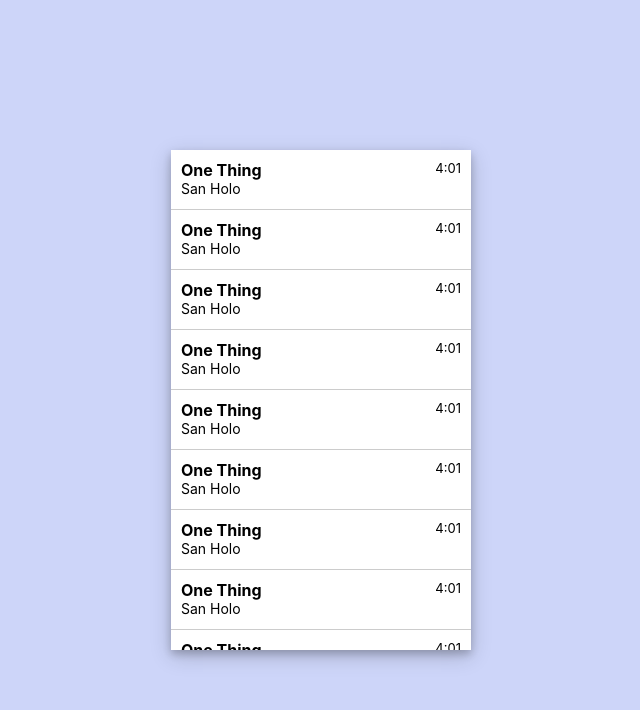
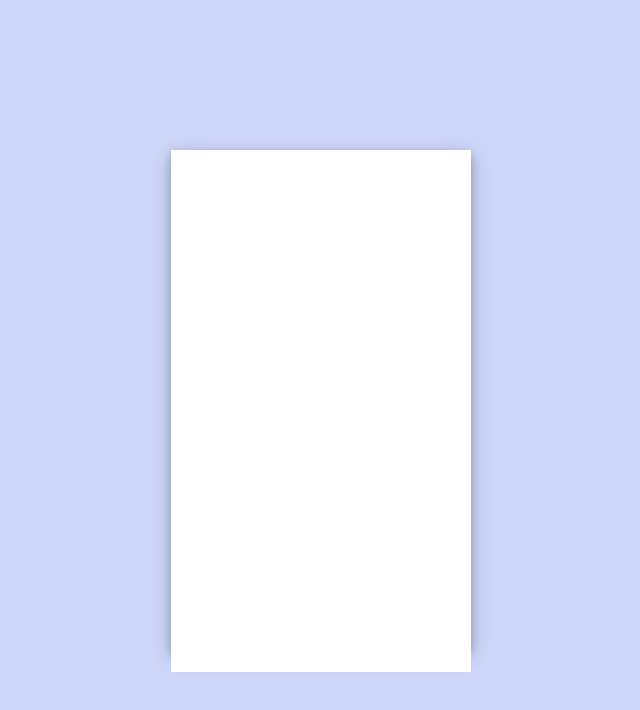
Before and after one commit to knaman2609/moosic, a React (Create React App) app: page / in a window 1280 px wide. Both pictures are taken after a click on the picture 697 px from the left and 550 px from the top of the page. Shown: the top 710 px of the page, without its empty margins (319-959 px from the left). Built offline with nearby package versions, Linux system fonts and the light colour scheme.

Commit message:
file read and play pause added

```diff
--- a/src/App.css
+++ b/src/App.css
@@ -21,7 +21,7 @@
     position: absolute;
     width: 300px;
     height: 500px;
-    background: #ffccff;
+    background: #42486e;
     box-shadow: 0 4px 8px 0 rgba(0, 0, 0, 0.2), 0 6px 20px 0 rgba(0, 0, 0, 0.19);
 }
 
@@ -39,6 +39,7 @@
     font-size: 20px;
     font-weight: bold;
     color: #ffffff;
+
 }
 
 .PlayerDisplay .ArtistName {
@@ -101,6 +102,9 @@
 
 .PlayListItem .SongName {
     font-weight: bold;
+    white-space: nowrap;
+    overflow: hidden;
+    text-overflow: ellipsis;
 }
 
 .PlayListItem .ArtistName {
--- a/src/App.js
+++ b/src/App.js
@@ -9,13 +9,18 @@
 class App extends Component {
   componentWillMount() {
     this.setState(
-      {playListVisible: false}
+      {
+        playListVisible: false,
+        playing: false,
+        songName: "",
+        songList: []
+      }
     );
   }
 
   renderPlayList() {
     if (this.state.playListVisible) {
-      return <PlayList onCloseClick={this.hidePlayList}/>
+      return <PlayList list={this.state.songList} onSongSelect={this.updateCurrentSong}/>
     } else {
       return <div/>
     }
@@ -29,27 +34,69 @@
     this.setState({playListVisible: false});
   }
 
-  playSlelectedSong = (playing) => {
+  updateCurrentSong = (songName) => {
+    var _this = this;
+
+    this.setState({
+      songName: songName,
+      playing: false
+    });
+
+    this.hidePlayList();
+
+    setTimeout(function() {
+      _this.playSlelectedSong();
+    },0);
+  }
+
+  playSlelectedSong = () => {
     var player = document.getElementsByTagName("audio")[0];
 
-    if (playing) {
+    if (!this.state.playing) {
       player.play();
     } else {
       player.pause();
     }
+
+    this.setState({playing: !this.state.playing});
+  }
+
+  handleFileSelect = (event) => {
+    var songList = [];
+
+    Array.prototype.forEach.call(event.target.files, function(song) {
+      songList.push(
+        {
+          song: song.name,
+          artist: "Coldplay",
+          duration: "1:00"
+        }
+      );
+    });
+
+    this.setState({
+      songList: songList
+    });
+
+    var fileInput = document.getElementsByTagName("input")[0];
+
+    fileInput.style.display = "none";
   }
 
   render() {
     return (
       <div className="Main">
         <div className="PlayerContainer">
-          <PlayerDisplay/>
+          <input onChange={this.handleFileSelect} type="file" multiple/>
+          <PlayerDisplay songName={this.state.songName}/>
           <PlayerControls
+            isPlaying={this.state.playing}
             onMoreClick={this.showPlayList}
             onPlay={this.playSlelectedSong}
             />
           {this.renderPlayList()}
-          <Audio songName="Coldplay - Adventure Of A Lifetime (Official Video).mp3"/>
+
+          <Audio songName={this.state.songName}/>
         </div>
       </div>
     );
--- a/src/Audio.js
+++ b/src/Audio.js
@@ -1,13 +1,34 @@
 import React, { Component } from 'react';
 
-class App extends Component {
+class Audio extends Component {
+  componentWillMount() {
+    this.toggle = false;
+  }
+
+  componentWillReceiveProps (props) {
+    if (this.props.songName !== props.songName) {
+      this.toggle = !this.toggle;
+    }
+  }
+
   render(){
-    return (
-      <audio controls="controls" style={{display:"none"}}>
-		    <source src={this.props.songName} type="audio/mpeg"/>
-	    </audio>
-    );
+    if (this.toggle) {
+      return (
+        <audio controls="controls" style={{display:"none"}}>
+          <source src={this.props.songName} type="audio/mpeg"/>
+        </audio>
+      );
+    } else {
+      return (
+        <div>
+          <audio controls="controls" style={{display:"none"}}>
+            <source src={this.props.songName} type="audio/mpeg"/>
+          </audio>
+        </div>
+      );
+    }
+
   }
 }
 
-export default App;
+export default Audio;
--- a/src/PlayList.js
+++ b/src/PlayList.js
@@ -5,9 +5,13 @@
   componentWillMount() {
   }
 
+  handleSongSlect =() => {
+    this.props.onSongSelect(this.props.song);
+  }
+
   render() {
     return (
-      <div className="PlayListItem">
+      <div className="PlayListItem" onClick={this.handleSongSlect}>
         <div className="SongName">{this.props.song}</div>
         <div className="ArtistName">{this.props.artist}</div>
         <div className="Duration">{this.props.duration}</div>
@@ -21,33 +25,23 @@
   componentWillMount() {
   }
 
-  renderPlayListItems() {
-    return [
-      {song: "One Thing", artist: "San Holo", duration: "4:01"},
-      {song: "One Thing", artist: "San Holo", duration: "4:01"},
-      {song: "One Thing", artist: "San Holo", duration: "4:01"},
-      {song: "One Thing", artist: "San Holo", duration: "4:01"},
-      {song: "One Thing", artist: "San Holo", duration: "4:01"},
-      {song: "One Thing", artist: "San Holo", duration: "4:01"},
-      {song: "One Thing", artist: "San Holo", duration: "4:01"},
-      {song: "One Thing", artist: "San Holo", duration: "4:01"},
-      {song: "One Thing", artist: "San Holo", duration: "4:01"},
-      {song: "One Thing", artist: "San Holo", duration: "4:01"},
-      {song: "One Thing", artist: "San Holo", duration: "4:01"},
-      {song: "Kamikaze", artist: "Eminem", duration: "3:21"}]
+  renderPlayListItems = () => {
+    var _this = this;
 
+    return this.props.list
       .map(function(music, index) {
         return <PlayListItem
         key = {index}
+        onSongSelect = {_this.props.onSongSelect}
         duration={music.duration}
         song = {music.song}
         artist = {music.artist}/>
-    })
+    });
   }
 
   render() {
     return (
-      <div className="PlayList" onClick={this.props.onCloseClick}>
+      <div className="PlayList" >
         {this.renderPlayListItems()}
       </div>
     );
--- a/src/PlayerControls.js
+++ b/src/PlayerControls.js
@@ -5,21 +5,14 @@
 
 class PlayerControls extends Component {
   componentWillMount() {
-    this.setState ({
-      playing: false
-    });
   }
 
   handlePlayClick = () =>{
-    this.props.onPlay(!this.state.playing);
-
-    this.setState({
-      playing: !this.state.playing
-    });
+    this.props.onPlay();
   }
 
   renderPlayIcon = () =>{
-    if (this.state.playing) {
+    if (this.props.isPlaying) {
       return (
         <img onClick={this.handlePlayClick} className="PlayIcon" src="ic_pause.png"/>
       )
--- a/src/PlayerDisplay.js
+++ b/src/PlayerDisplay.js
@@ -8,8 +8,8 @@
   render() {
     return (
           <div className="PlayerDisplay">
-            <div className="SongName"> I wanna love you </div>
-            <div className="ArtistName"> Snoop Dogg </div>
+            <div className="SongName"> {this.props.songName} </div>
+            <div className="ArtistName"> Coldplay </div>
           </div>
     );
   }
```
